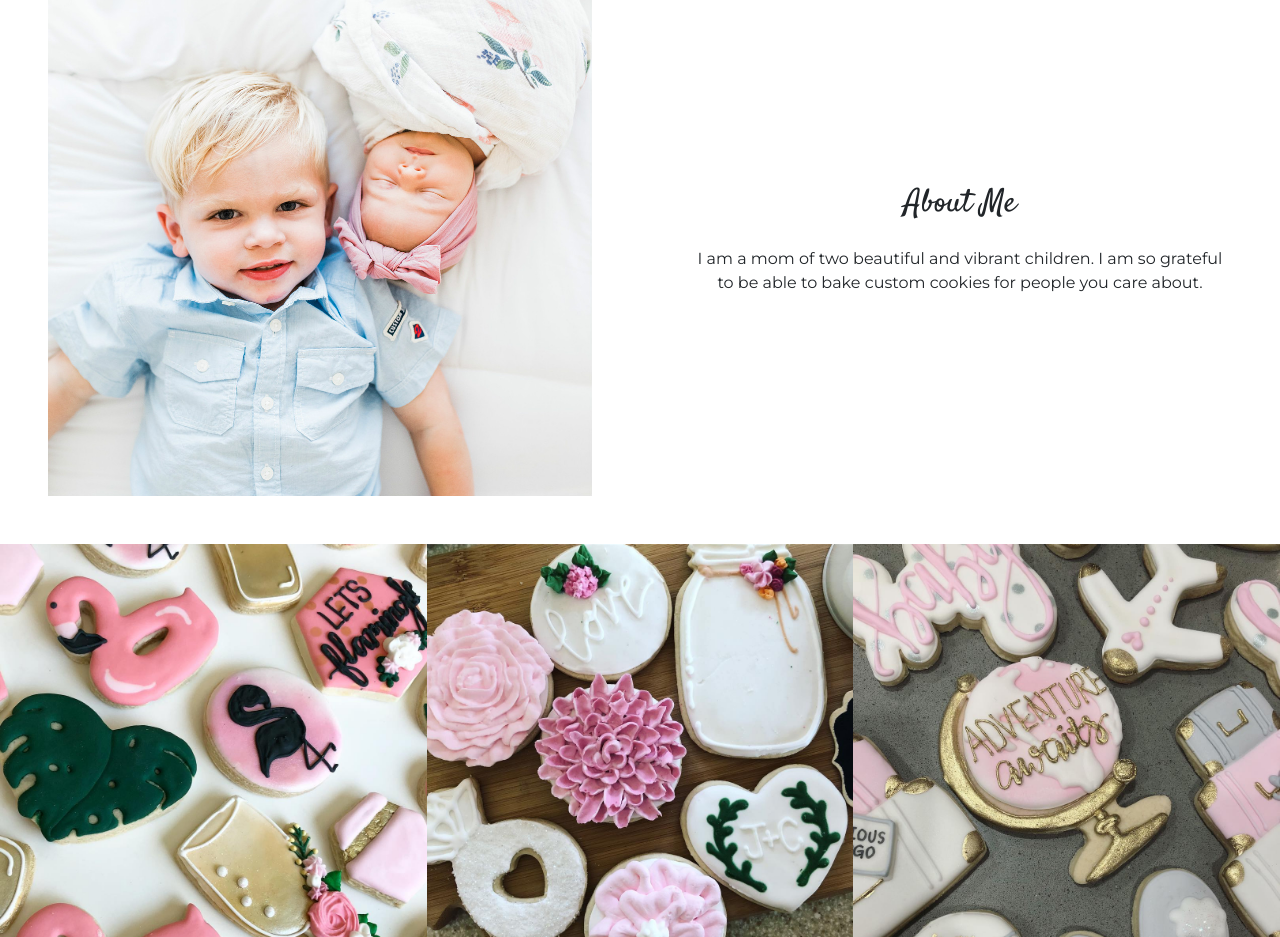
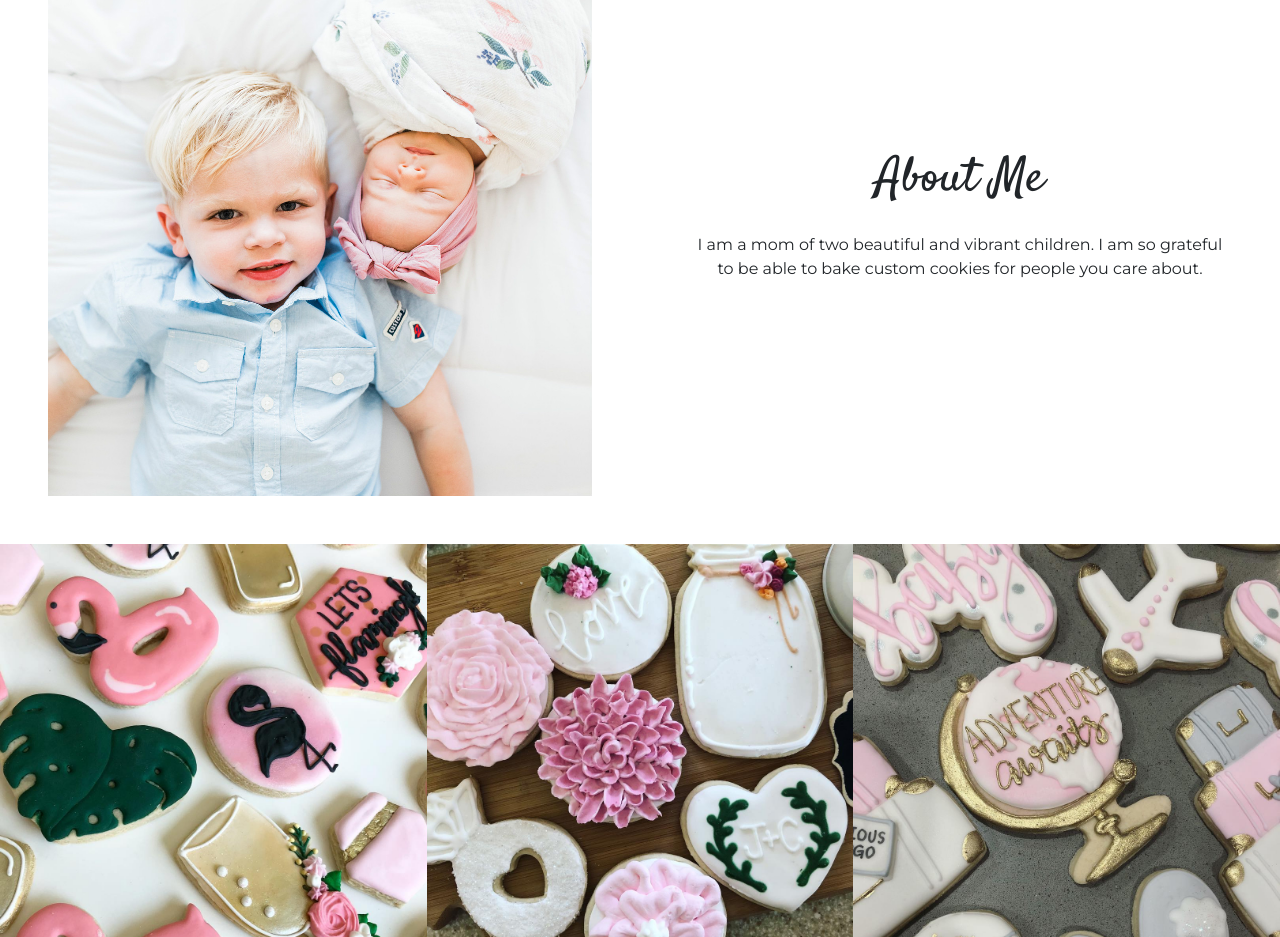
Before and after one commit to MPalhidai/sweetpcookieco, a plain HTML site: page index.html in a window 1280 px wide. Shown: the part 810-1747 px from the top of the page. Drawn offline with nearby package versions, Linux system fonts and the light colour scheme.

Commit message:
padding changes

```diff
--- a/assets/stylesheets/main.css
+++ b/assets/stylesheets/main.css
@@ -61,7 +61,7 @@ body {
 
 .title {
   font-family: 'Satisfy', cursive;
-  font-size: 2rem;
+  font-size: 3rem;
 }
 
 /* AboutMe */
--- a/index.html
+++ b/index.html
@@ -259,7 +259,7 @@
           <img src="assets/images/family2.jpg" class="img-fluid" alt="Responsive image">
         </div>
         <div class="col-sm-6 px-sm-5 text-center">
-          <h1 class="title pt-5 pb-3">About Me</h1>
+          <h1 class="title pt-sm-0 pt-5 pb-3">About Me</h1>
           <p class="pb-0">I am a mom of two beautiful and vibrant children. I am so grateful to be able to bake custom cookies for people you care about.</p>
         </div>
       </div>
```
